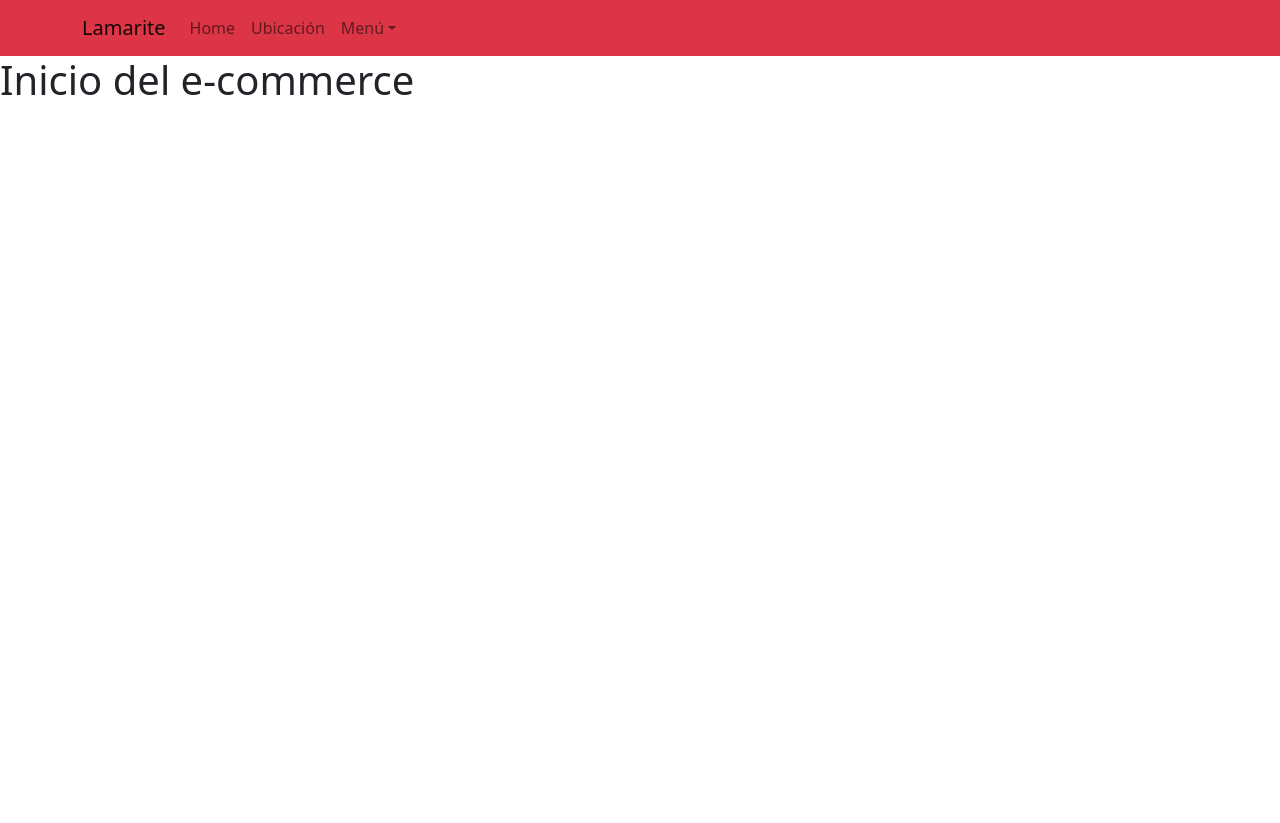
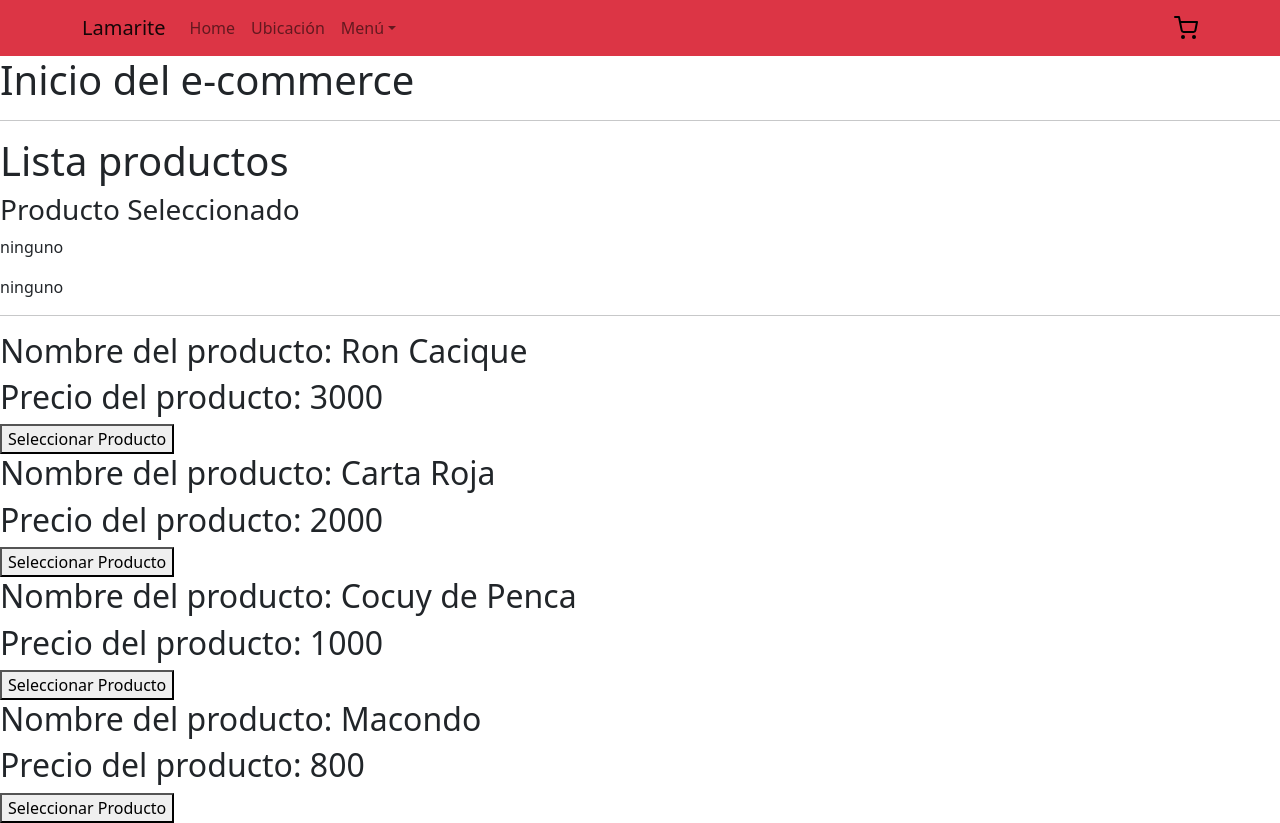
Before and after one commit to mtfrancom/ecommerce-lamarite, a React (Create React App) app in the folder Desktop/reactjs/ecommerce/: page / in a window 1280 px wide. Before the commit the page ends 800 px from the top, so only its background shows below. Built offline with nearby package versions, Linux system fonts and the light colour scheme.

Commit message:
clase-componentes

```diff
--- a/Desktop/reactjs/ecommerce/src/App.css
+++ b/Desktop/reactjs/ecommerce/src/App.css
@@ -36,3 +36,8 @@
     transform: rotate(360deg);
   }
 }
+
+.cart-icon{
+  width: 24px;
+  height: 24px;
+}
--- a/Desktop/reactjs/ecommerce/src/App.js
+++ b/Desktop/reactjs/ecommerce/src/App.js
@@ -1,16 +1,19 @@
 import 'bootstrap/dist/css/bootstrap.min.css';
 import './App.css';
 import NavBar from "./components/navbar/NavBar";
-
-
 import "./App.css";
+import ItemListContainer from "./components/item-list-container/ItemListContainer"
 
  function App() {
     return (
       <div classname="App">
         <NavBar/>
         <h1>Inicio del e-commerce</h1>
+        <hr/>
+        <ItemListContainer/>
+
       </div>
+
     );
   }
 
--- /dev/null
+++ b/Desktop/reactjs/ecommerce/src/components/Item/Item.js
@@ -0,0 +1,14 @@
+
+const Item = ({nombre, precio, id, setSelectedItem}) => {
+    const selecItem = () => setSelectedItem({nombre, precio, id});
+
+  return (
+  <div>
+      <h2>Nombre del producto: {nombre} </h2>
+      <h2>Precio del producto: {precio}</h2>
+      <button onClick={selecItem}>Seleccionar Producto </button>
+  </div>
+  );
+};
+
+export default Item;
--- /dev/null
+++ b/Desktop/reactjs/ecommerce/src/components/item-list-container/ItemListContainer.js
@@ -0,0 +1,32 @@
+import { useState } from "react";
+import Item from "../Item/Item";
+
+const items = [
+    { id: "1", nombre: "Ron Cacique", precio: "3000"},
+    { id: "2", nombre: "Carta Roja", precio: "2000"},
+    { id: "3", nombre: "Cocuy de Penca", precio: "1000"},
+    { id: "4", nombre: "Macondo", precio: "800"},
+
+];
+
+const ItemListContainer = () => {
+    const [selectedItem, setSelectedItem ] =useState(null);
+
+  return <div>
+      <h1>Lista productos</h1>
+      <h3>Producto Seleccionado</h3>
+      <p>{selectedItem ? selectedItem.nombre : "ninguno" }</p>
+      <p>{selectedItem ? selectedItem.precio : "ninguno" }</p>
+      <hr/>
+      {items.map(({id, nombre, precio }) => (
+          <Item
+          key= {id}
+          id= {id}
+          nombre={nombre}
+          precio={precio}
+          setSelectedItem= {setSelectedItem}/>
+      ))}
+  </div>;
+};
+
+export default ItemListContainer;
--- a/Desktop/reactjs/ecommerce/src/components/navbar/NavBar.js
+++ b/Desktop/reactjs/ecommerce/src/components/navbar/NavBar.js
@@ -1,4 +1,5 @@
 import {Container, Nav, Navbar, NavDropdown } from "react-bootstrap";
+import CartIcon from "../../icon/CartIcon";
 
 const NavBar = () => {
     return (
@@ -18,6 +19,7 @@ const NavBar = () => {
               </NavDropdown>
             </Nav>
           </Navbar.Collapse>
+          <CartIcon />
         </Container>
       </Navbar>
     );
--- /dev/null
+++ b/Desktop/reactjs/ecommerce/src/icon/CartIcon.js
@@ -0,0 +1,8 @@
+import React from 'react';
+import cartSVG from "./cart.svg"
+
+const CartIcon = () => {
+  return <img className="cart-icon" src= {cartSVG} alt='cartSVG'/>;
+};
+
+export default CartIcon;
```
Also changed, not shown: Desktop/reactjs/ecommerce/src/components/function-component/FunctionalComponent.js (added, +13 -0 lines), Desktop/reactjs/ecommerce/src/icon/cart.svg (added).
